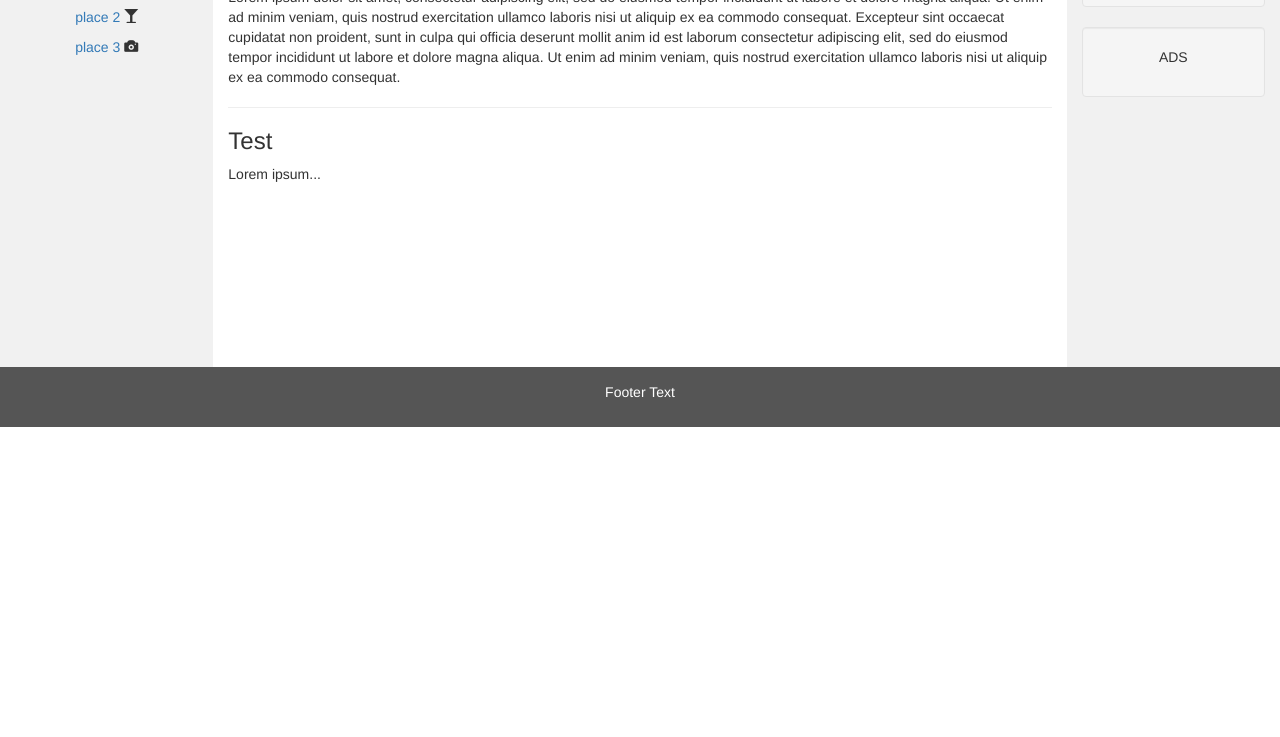
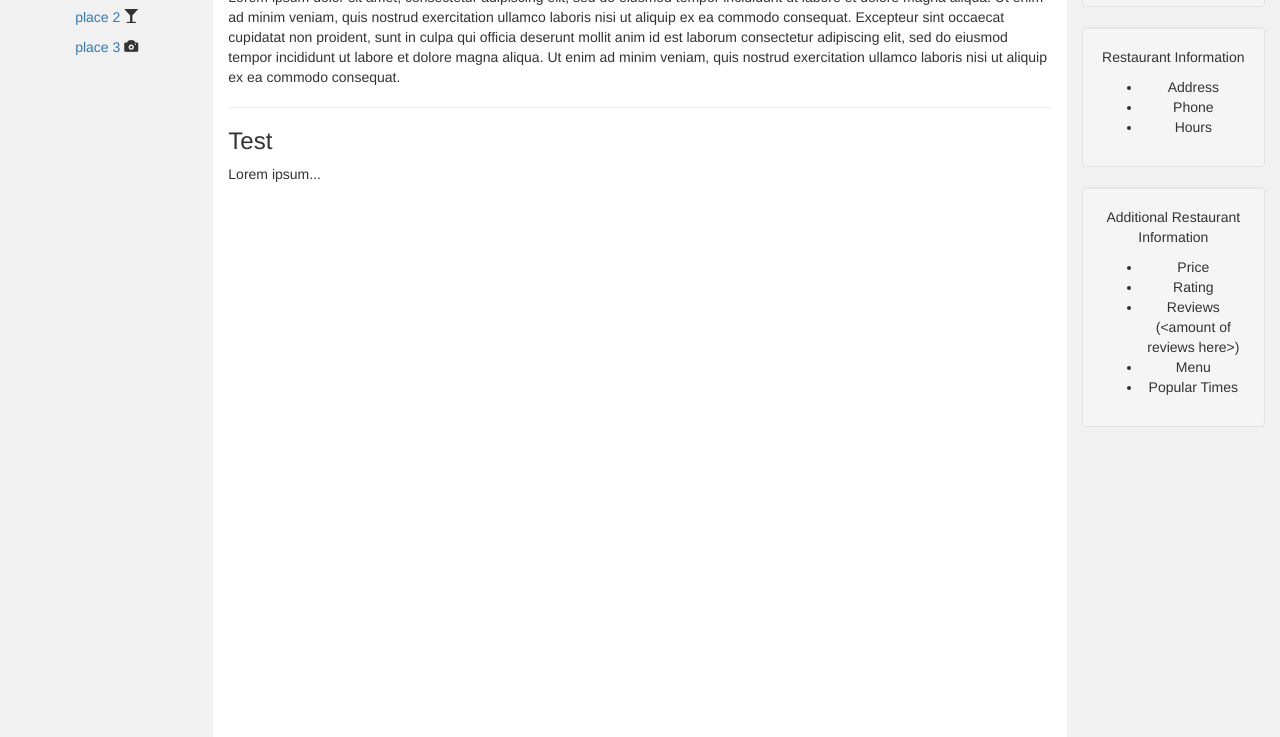
Before and after one commit to fishnal/Foodie-Run-Mapper-BRH-2017, a plain HTML site: page public/index.html in a window 1280 px wide. Shown: the part 135-872 px from the top of the page. Before the commit the page ends 800 px from the top, so only its background shows below. Drawn offline with nearby package versions, Linux system fonts and the light colour scheme.

Commit message:
Removed footer, changed side bar appearance

```diff
--- a/public/index.html
+++ b/public/index.html
@@ -8,6 +8,17 @@
   <script src="https://ajax.googleapis.com/ajax/libs/jquery/3.2.1/jquery.min.js"></script>
   <script src="https://maxcdn.bootstrapcdn.com/bootstrap/3.3.7/js/bootstrap.min.js"></script>
   <link href="style.css" rel="stylesheet">
+  <script>
+    $(document).ready(() => {
+      function resizeSideBars() {
+        $(".col-sm-2, .sidenav").height($(window).height());
+      }
+
+      $(window).resize(resizeSideBars)
+
+      resizeSideBars();
+    });
+  </script>
 </head>
 <body>
 
@@ -36,18 +47,45 @@
     </div>
     <div class="col-sm-2 sidenav">
       <div class="well">
-        <p>ADS</p>
+        <p>Image of Restaurant</p>
       </div>
       <div class="well">
-        <p>ADS</p>
+        <p>Restaurant Information</p>
+        <ul>
+          <li>
+            Address
+          </li>
+          <li>
+            Phone
+          </li>
+          <li>
+            Hours
+          </li>
+        </ul>
+      </div>
+      <div class="well res-info">
+        <p>Additional Restaurant Information</p>
+        <ul>
+          <li>
+            Price
+          </li>
+          <li>
+            Rating
+          </li>
+          <li>
+            Reviews (&lt;amount of reviews here&gt;)
+          </li>
+          <li>
+            Menu
+          </li>
+          <li>
+            Popular Times
+          </li>
+        </ul>
       </div>
     </div>
   </div>
 </div>
 
-<footer class="container-fluid text-center">
-  <p>Footer Text</p>
-</footer>
-
 </body>
 </html>
--- a/public/style.css
+++ b/public/style.css
@@ -3,9 +3,6 @@
       margin-bottom: 0;
       border-radius: 0;
     }
-
-    /* Set height of the grid so .sidenav can be 100% (adjust as needed) */
-    .row.content {height: 450px}
 
     /* Set gray background color and 100% height */
     .sidenav {
```
